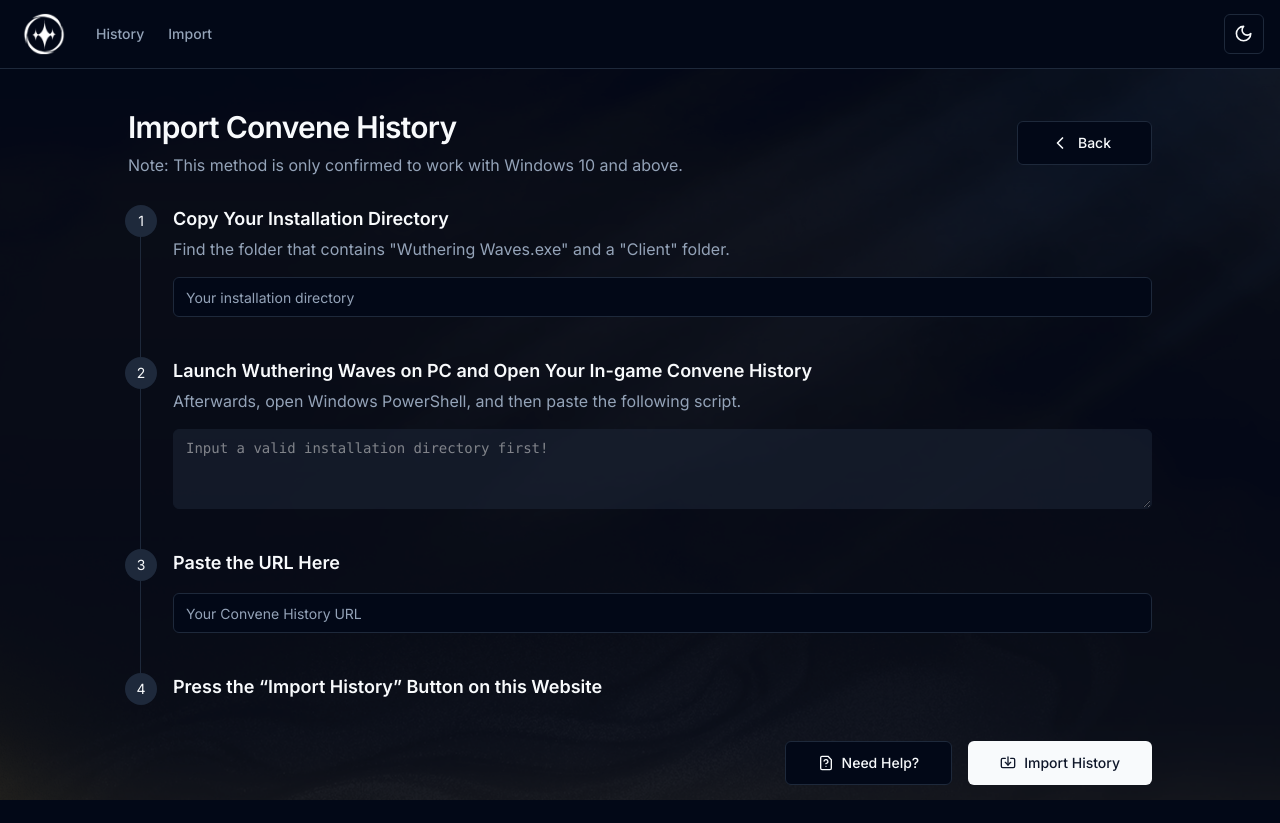
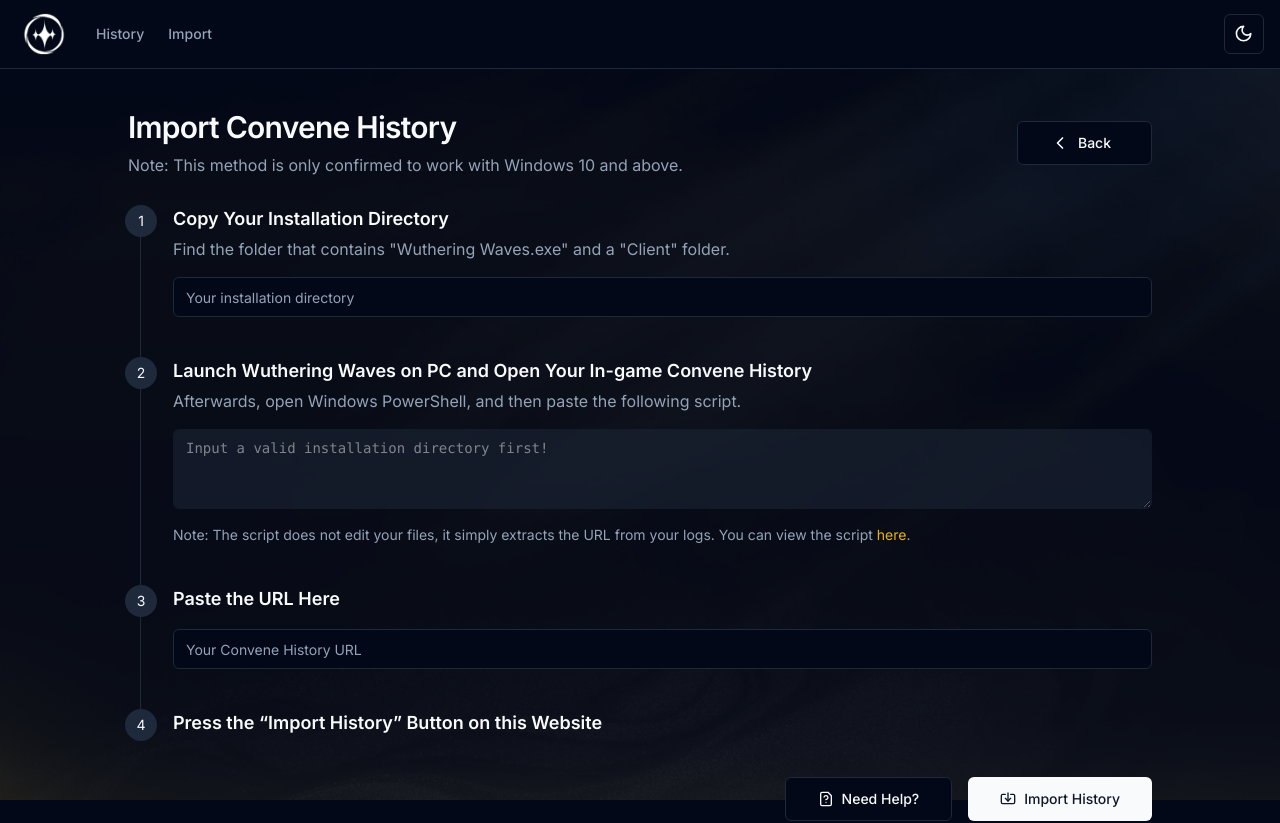
Before and after one commit to Luzefiru/wuwatracker, a Next.js app: page /import in a window 1280 px wide. Shown: the top 823 px of the page. Built offline with nearby package versions, Linux system fonts and the light colour scheme; what @shrutibalasa/tailwind-grid-auto-fit would draw is missing.

Commit message:
fix: add script disclaimer and hover effect on links

```diff
--- a/src/components/convenes/import-tutorial.tsx
+++ b/src/components/convenes/import-tutorial.tsx
@@ -28,6 +28,7 @@
 } from '@/components/ui/tooltip';
 import CopyButton from '@/components/ui/copy-button';
 import { useHover } from 'usehooks-ts';
+import Link from 'next/link';
 
 interface Props {
   redirectToHistory: () => void;
@@ -109,7 +110,6 @@
               <p className="mb-4 text-base font-normal text-muted-foreground">
                 Afterwards, open Windows PowerShell, and then paste the
                 following script.
-                <br />
               </p>
               <div className="flex w-full items-center space-x-2">
                 <Tooltip>
@@ -144,6 +144,17 @@
                   </TooltipContent>
                 </Tooltip>
               </div>
+              <p className="my-4 text-sm font-normal text-muted-foreground">
+                Note: The script does not edit your files, it simply extracts
+                the URL from your logs. You can view the script{' '}
+                <Link
+                  className="text-yellow-500 hover:text-yellow-600"
+                  href="https://gist.github.com/Luzefiru/19c0759bea1b9e7ef480bb39303b3f6c"
+                >
+                  here
+                </Link>
+                .
+              </p>
             </li>
             <li className="mb-10 ms-8">
               <span className="absolute -start-4 bg-accent rounded-full w-8 h-8 p-3 flex justify-center items-center">
--- a/src/components/home/faq.tsx
+++ b/src/components/home/faq.tsx
@@ -21,7 +21,10 @@
           </p>
           <p className="leading-7 [&:not(:first-child)]:mt-4">
             More information regarding our data collection can be found in our{' '}
-            <Link className="text-yellow-500" href="/privacy-policy">
+            <Link
+              className="text-yellow-500 hover:text-yellow-600"
+              href="/privacy-policy"
+            >
               Privacy Policy page.
             </Link>
           </p>
@@ -41,7 +44,7 @@
             If you suspect that there&apos;s something wrong with this website,
             please create a{' '}
             <Link
-              className="text-yellow-500"
+              className="text-yellow-500 hover:text-yellow-600"
               href="https://github.com/Luzefiru/wuwatracker/issues"
             >
               GitHub Issue
@@ -63,7 +66,10 @@
           </p>
           <p className="leading-7 [&:not(:first-child)]:mt-4">
             Otherwise, we have a{' '}
-            <Link className="text-yellow-500" href="https://ko-fi.com/luzefiru">
+            <Link
+              className="text-yellow-500 hover:text-yellow-600"
+              href="https://ko-fi.com/luzefiru"
+            >
               Ko-fi page
             </Link>{' '}
             to accept any donations to keep the website running!
```
